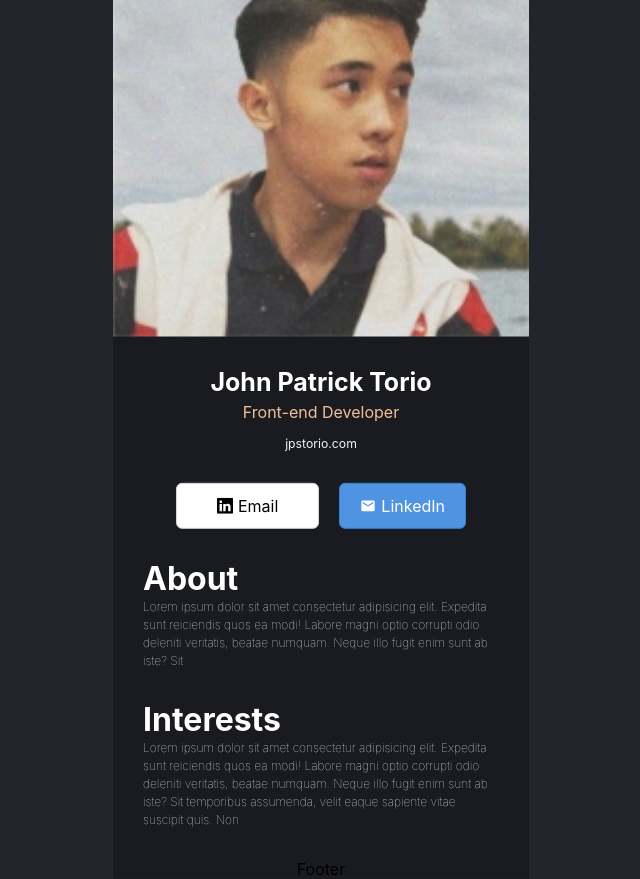
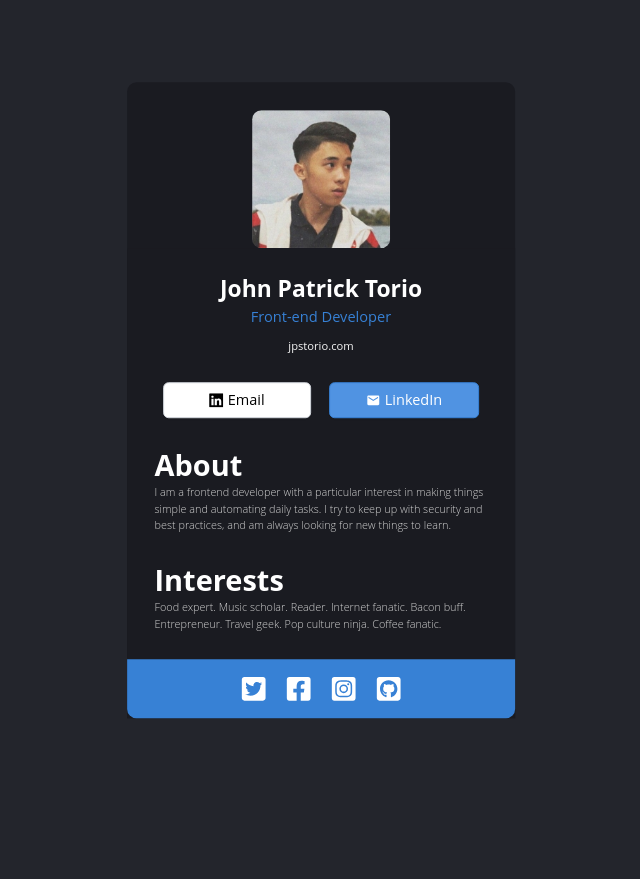
Before and after one commit to jpstorio/React-FCC, a React (Create React App) app: page / in a window 1280 px wide. Shown: the whole page, without its empty margins (319-959 px from the left). After the commit the page ends 800 px from the top, so only its background shows below. Built offline with nearby package versions, Linux system fonts and the light colour scheme.

Commit message:
project 1

```diff
--- a/src/components/DigitalBusinessCard/Footer.jsx
+++ b/src/components/DigitalBusinessCard/Footer.jsx
@@ -1,9 +1,19 @@
-import React from 'react'
+import React from "react";
+import s from "../css/DigitalCard.module.css";
+import { FaTwitterSquare } from "react-icons/fa";
+import { FaFacebookSquare } from "react-icons/fa";
+import { FaInstagramSquare } from "react-icons/fa";
+import { FaGithubSquare } from "react-icons/fa";
 
 function Footer() {
   return (
-    <div>Footer</div>
-  )
+    <div className={s.footer__container}>
+      <FaTwitterSquare className={s.icons__footer} />
+      <FaFacebookSquare className={s.icons__footer} />
+      <FaInstagramSquare className={s.icons__footer} />
+      <FaGithubSquare className={s.icons__footer} />
+    </div>
+  );
 }
 
-export default Footer
+export default Footer;
--- a/src/components/DigitalBusinessCard/Interests.jsx
+++ b/src/components/DigitalBusinessCard/Interests.jsx
@@ -5,17 +5,15 @@ function Interests() {
     <div className={s.interests__container}>
       <div className={s.about__heading}>About</div>
       <div className={s.content}>
-        Lorem ipsum dolor sit amet consectetur adipisicing elit. Expedita sunt
-        reiciendis quos ea modi! Labore magni optio corrupti odio deleniti
-        veritatis, beatae numquam. Neque illo fugit enim sunt ab iste? Sit
+        I am a frontend developer with a particular interest in making things
+        simple and automating daily tasks. I try to keep up with security and
+        best practices, and am always looking for new things to learn.
       </div>
 
       <div className={s.interests__heading}>Interests</div>
-      <div  className={s.content}>
-        Lorem ipsum dolor sit amet consectetur adipisicing elit. Expedita sunt
-        reiciendis quos ea modi! Labore magni optio corrupti odio deleniti
-        veritatis, beatae numquam. Neque illo fugit enim sunt ab iste? Sit
-        temporibus assumenda, velit eaque sapiente vitae suscipit quis. Non
+      <div className={s.content}>
+        Food expert. Music scholar. Reader. Internet fanatic. Bacon buff.
+        Entrepreneur. Travel geek. Pop culture ninja. Coffee fanatic.
       </div>
     </div>
   );
--- a/src/components/css/DigitalCard.module.css
+++ b/src/components/css/DigitalCard.module.css
@@ -1,6 +1,8 @@
 * {
     margin: 0;
     padding: 0;
+    font-family: Poppins, Oxygen, Ubuntu, Cantarell, 'Open Sans', 'Helvetica Neue', sans-serif;
+    zoom: 99%;
 }
 
 html {
@@ -25,6 +27,10 @@ html {
 /* Info Component*/
 .img__container {
     display: flex;
+    background-color: #1A1B21;
+
+    justify-content: center;
+    align-items: center;
     width: 416px;
     height: auto;
     border-top-left-radius: 10px;
@@ -33,10 +39,10 @@ html {
 }
 
 .profile {
-    border-top-left-radius: 10px;
-    border-top-right-radius: 10px;
-    height: 100%;
-    width: 100%;
+    margin-top: 30px;
+    border-radius: 10px;
+    height: 150px;
+    width: 150px;
 }
 
 .info__name {
@@ -58,7 +64,7 @@ html {
     line-height: 15px;
     text-align: center;
     margin-top: 0.5rem;
-    color: #F3BF99;
+    color: #3781d5;
 }
 
 .website {
@@ -80,29 +86,27 @@ html {
     text-decoration: none;
     display: flex;
     align-items: center;
+    box-shadow: 0px 1px 2px rgba(0, 0, 0, 0.05);
+    border-radius: 6px;
+    height: 34px;
 }
 
 .email {
 
     color: black;
-    padding: 5px 40px;
+    padding: 2px 50px;
     margin-right: 20px;
-    height: 34px;
     background: #FFFFFF;
     border: 1px solid #D1D5DB;
-    box-shadow: 0px 1px 2px rgba(0, 0, 0, 0.05);
-    border-radius: 6px;
 }
 
 
 .linkedIn {
     color: white;
-    padding: 5px 20px;
-    height: 34px;
+    padding: 2px 40px;
     background: #5093E2;
     border: 1px solid #3781d5;
-    box-shadow: 0px 1px 2px rgba(0, 0, 0, 0.05);
-    border-radius: 6px;
+
 }
 
 .links__container {
@@ -128,15 +132,33 @@ html {
 
 }
 
-.interests__container{
+.interests__container {
     margin: 0px 30px;
 }
 
-.content{
+.content {
     line-height: 1.5;
     text-align: left;
-    color: white;
-    font-weight: 100;
+    color: rgb(211, 211, 211);
+    font-weight: 300;
     font-size: 12px;
     margin-bottom: 30px;
 }
+
+.icons__footer {
+    color: white;
+    font-size: 30px;
+    margin: 0px 10px;
+}
+
+.footer__container {
+    width: 100%;
+    display: flex;
+    justify-content: center;
+    align-items: center;
+    height: 4rem;
+    background-color: #161619;
+    background-color: #3781d5;
+    border-bottom-left-radius: 10px;
+    border-bottom-right-radius: 10px;
+}
```
